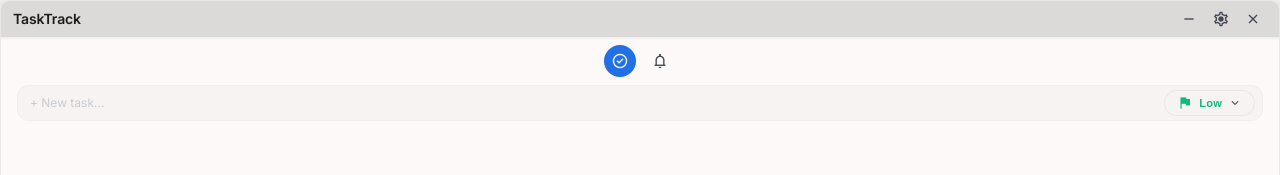
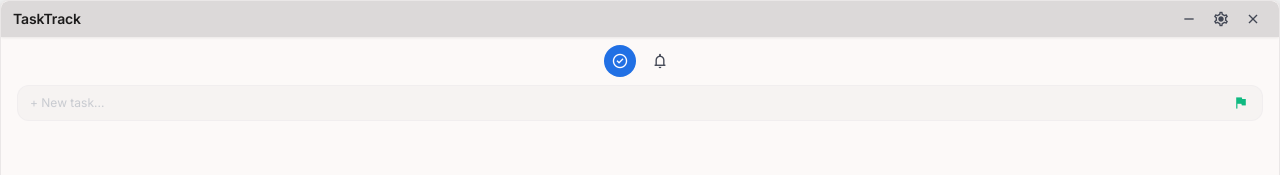
Before and after one commit to aimer-rhythm/task-tracker, a Vue app: page / in a window 1280 px wide. Shown: the top 175 px of the page. Built offline with nearby package versions, Linux system fonts and the light colour scheme.

Commit message:
feat(ui): replace priority pill with icon button and add inline priority editing
Priority selector in quick-entry simplified to a single flag icon button.
Task cards now support clicking the priority flag to open a dropdown
for inline priority modification, persisted via updateTask.

```diff
--- a/src/styles/main.css
+++ b/src/styles/main.css
@@ -333,7 +333,7 @@ body {
   background: var(--surface-container-low);
   border: 1px solid rgba(194, 198, 214, 0.1);
   border-radius: var(--radius-xl);
-  padding: var(--spacing-sm) 80px var(--spacing-sm) var(--spacing-md);
+  padding: var(--spacing-sm) 40px var(--spacing-sm) var(--spacing-md);
   font-size: 12px;
   line-height: 18px;
   color: var(--on-surface);
@@ -355,35 +355,30 @@ body {
   right: 8px;
 }
 
-.priority-toggle {
+.priority-icon-btn {
   display: flex;
   align-items: center;
-  gap: 6px;
-  padding: 4px 12px;
-  border-radius: var(--radius-full);
-  background: var(--surface-container-low);
-  border: 1px solid rgba(194, 198, 214, 0.3);
+  justify-content: center;
+  padding: 6px;
+  border-radius: var(--radius-lg);
+  background: transparent;
+  border: none;
   cursor: pointer;
   transition: background 0.15s;
-  font-size: 11px;
-  font-weight: 600;
-  line-height: 14px;
-  letter-spacing: 0.02em;
 }
 
-.priority-toggle:hover {
+.priority-icon-btn:hover {
   background: var(--surface-container-high);
 }
 
-.priority-toggle .material-symbols-outlined {
+.priority-icon-btn .material-symbols-outlined {
   font-size: 16px;
   font-variation-settings: 'FILL' 1;
 }
 
-.priority-toggle .expand-icon {
-  font-size: 14px;
-  font-variation-settings: 'FILL' 0;
-  color: var(--on-surface-variant);
+.priority-flag-wrapper {
+  position: relative;
+  flex-shrink: 0;
 }
 
 .priority-high-color { color: #ef4444; }
--- a/src/views/TaskList.vue
+++ b/src/views/TaskList.vue
@@ -8,19 +8,17 @@
         @keydown.enter="addTask"
       />
       <div class="priority-toggle-wrapper">
-        <button class="priority-toggle" @click.stop="togglePriorityMenu">
+        <button class="priority-icon-btn" @click.stop="togglePriorityMenu('new')">
           <span
             class="material-symbols-outlined"
             :class="priorityColorClass(newTaskPriority)"
             style="font-variation-settings: 'FILL' 1"
           >flag</span>
-          <span :class="priorityColorClass(newTaskPriority)">{{ priorityLabel(newTaskPriority) }}</span>
-          <span class="material-symbols-outlined expand-icon">expand_more</span>
         </button>
-        <div v-if="showPriorityMenu" class="priority-menu">
+        <div v-if="activePriorityMenu === 'new'" class="priority-menu">
           <button
             :class="['priority-menu-item', { selected: newTaskPriority === 'high' }]"
-            @click="selectPriority('high')"
+            @click="selectPriority('new', 'high')"
           >
             <span class="material-symbols-outlined priority-high-color" style="font-variation-settings: 'FILL' 1">flag</span>
             <span>High</span>
@@ -28,7 +26,7 @@
           </button>
           <button
             :class="['priority-menu-item', { selected: newTaskPriority === 'medium' }]"
-            @click="selectPriority('medium')"
+            @click="selectPriority('new', 'medium')"
           >
             <span class="material-symbols-outlined priority-medium-color" style="font-variation-settings: 'FILL' 1">flag</span>
             <span>Medium</span>
@@ -36,7 +34,7 @@
           </button>
           <button
             :class="['priority-menu-item', { selected: newTaskPriority === 'low' }]"
-            @click="selectPriority('low')"
+            @click="selectPriority('new', 'low')"
           >
             <span class="material-symbols-outlined priority-low-color" style="font-variation-settings: 'FILL' 1">flag</span>
             <span>Low</span>
@@ -62,10 +60,43 @@
             <span v-if="task.status === 'done'" class="material-symbols-outlined">check</span>
           </div>
           <span :class="['task-title', { done: task.status === 'done' }]">{{ task.title }}</span>
+          <div class="priority-flag-wrapper">
+            <button
+              class="priority-icon-btn"
+              @click.stop="togglePriorityMenu(task.id)"
+            >
               <span
                 :class="['material-symbols-outlined', 'priority-flag', priorityColorClass(task.priority), { completed: task.status === 'done' }]"
                 style="font-variation-settings: 'FILL' 1"
               >flag</span>
+            </button>
+            <div v-if="activePriorityMenu === task.id" class="priority-menu">
+              <button
+                :class="['priority-menu-item', { selected: task.priority === 'high' }]"
+                @click.stop="selectPriority(task.id, 'high')"
+              >
+                <span class="material-symbols-outlined priority-high-color" style="font-variation-settings: 'FILL' 1">flag</span>
+                <span>High</span>
+                <span v-if="task.priority === 'high'" class="material-symbols-outlined check-icon">check</span>
+              </button>
+              <button
+                :class="['priority-menu-item', { selected: task.priority === 'medium' }]"
+                @click.stop="selectPriority(task.id, 'medium')"
+              >
+                <span class="material-symbols-outlined priority-medium-color" style="font-variation-settings: 'FILL' 1">flag</span>
+                <span>Medium</span>
+                <span v-if="task.priority === 'medium'" class="material-symbols-outlined check-icon">check</span>
+              </button>
+              <button
+                :class="['priority-menu-item', { selected: task.priority === 'low' }]"
+                @click.stop="selectPriority(task.id, 'low')"
+              >
+                <span class="material-symbols-outlined priority-low-color" style="font-variation-settings: 'FILL' 1">flag</span>
+                <span>Low</span>
+                <span v-if="task.priority === 'low'" class="material-symbols-outlined check-icon">check</span>
+              </button>
+            </div>
+          </div>
         </div>
 
         <!-- Expanded task card -->
@@ -78,10 +109,43 @@
               <span v-if="task.status === 'done'" class="material-symbols-outlined">check</span>
             </div>
             <span class="task-title medium">{{ task.title }}</span>
+            <div class="priority-flag-wrapper">
+              <button
+                class="priority-icon-btn"
+                @click.stop="togglePriorityMenu(task.id)"
+              >
                 <span
                   :class="['material-symbols-outlined', 'priority-flag', priorityColorClass(task.priority)]"
                   style="font-variation-settings: 'FILL' 1"
                 >flag</span>
+              </button>
+              <div v-if="activePriorityMenu === task.id" class="priority-menu">
+                <button
+                  :class="['priority-menu-item', { selected: task.priority === 'high' }]"
+                  @click.stop="selectPriority(task.id, 'high')"
+                >
+                  <span class="material-symbols-outlined priority-high-color" style="font-variation-settings: 'FILL' 1">flag</span>
+                  <span>High</span>
+                  <span v-if="task.priority === 'high'" class="material-symbols-outlined check-icon">check</span>
+                </button>
+                <button
+                  :class="['priority-menu-item', { selected: task.priority === 'medium' }]"
+                  @click.stop="selectPriority(task.id, 'medium')"
+                >
+                  <span class="material-symbols-outlined priority-medium-color" style="font-variation-settings: 'FILL' 1">flag</span>
+                  <span>Medium</span>
+                  <span v-if="task.priority === 'medium'" class="material-symbols-outlined check-icon">check</span>
+                </button>
+                <button
+                  :class="['priority-menu-item', { selected: task.priority === 'low' }]"
+                  @click.stop="selectPriority(task.id, 'low')"
+                >
+                  <span class="material-symbols-outlined priority-low-color" style="font-variation-settings: 'FILL' 1">flag</span>
+                  <span>Low</span>
+                  <span v-if="task.priority === 'low'" class="material-symbols-outlined check-icon">check</span>
+                </button>
+              </div>
+            </div>
           </div>
 
           <!-- Progress Section -->
@@ -140,7 +204,7 @@ const taskStore = useTaskStore();
 const newTaskTitle = ref("");
 const newTaskPriority = ref<Priority>("low");
 const newSubtaskTitle = ref("");
-const showPriorityMenu = ref(false);
+const activePriorityMenu = ref<string | null>(null);
 
 onMounted(() => {
   taskStore.fetchTasks();
@@ -152,22 +216,20 @@ onUnmounted(() => {
 });
 
 function closePriorityMenu() {
-  showPriorityMenu.value = false;
+  activePriorityMenu.value = null;
 }
 
-function togglePriorityMenu() {
-  showPriorityMenu.value = !showPriorityMenu.value;
+function togglePriorityMenu(id: string) {
+  activePriorityMenu.value = activePriorityMenu.value === id ? null : id;
 }
 
-function selectPriority(p: Priority) {
+async function selectPriority(id: string, p: Priority) {
+  if (id === 'new') {
     newTaskPriority.value = p;
-  showPriorityMenu.value = false;
+  } else {
+    await taskStore.updateTask(id, { priority: p });
   }
-
-function priorityLabel(p: string): string {
-  if (p === "high") return "High";
-  if (p === "low") return "Low";
-  return "Medium";
+  activePriorityMenu.value = null;
 }
 
 function priorityColorClass(p: string): string {
```
Lines whose indentation alone changed are shown as unchanged.
